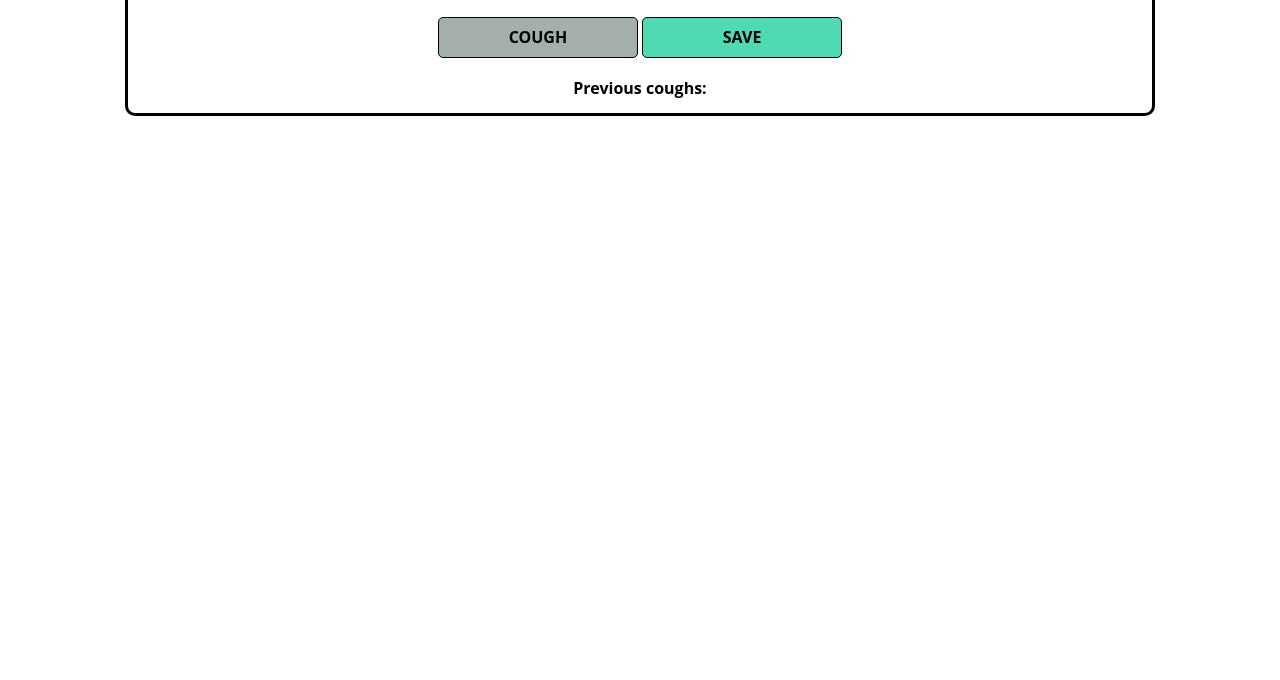
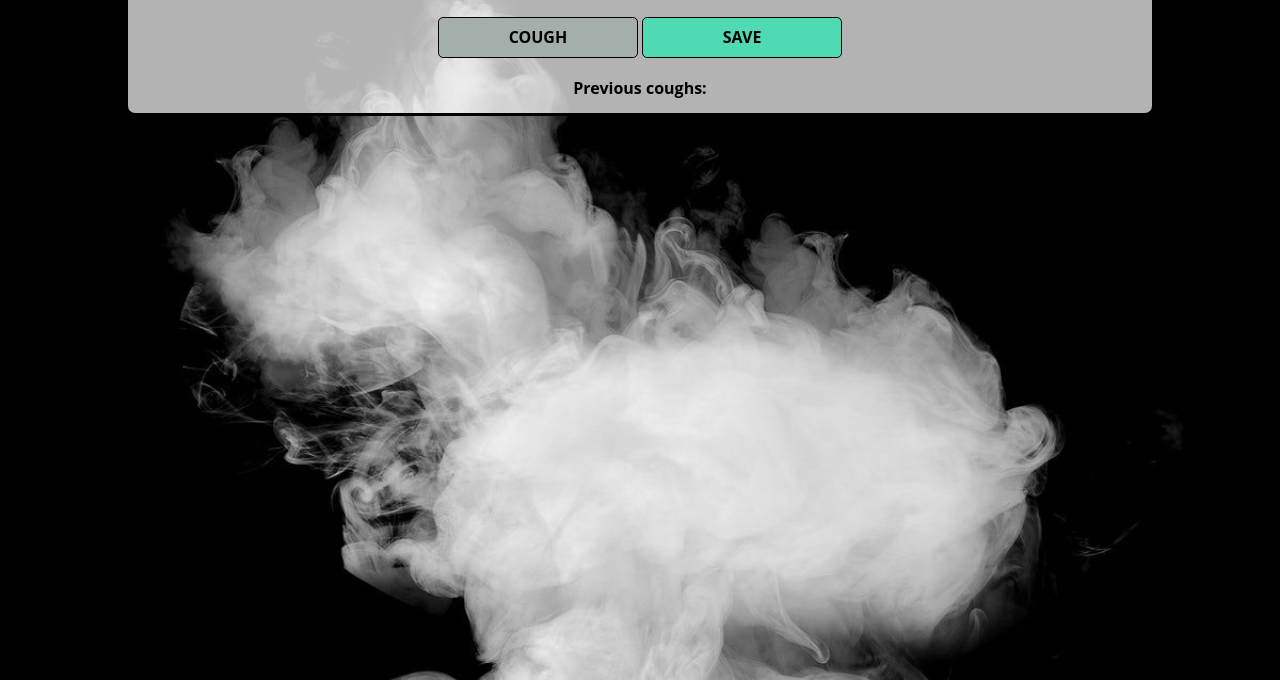
Before and after one commit to Lucasync/cough-counter, a plain HTML site: page index.html in a window 1280 px wide. Shown: the part 120-800 px from the top of the page. Drawn offline with nearby package versions, Linux system fonts and the light colour scheme.

Commit message:
changed smoke.jpeg to .jpg

```diff
--- a/index.css
+++ b/index.css
@@ -1,5 +1,5 @@
 body {
-    background-image: url("smokejpeg");
+    background-image: url("smoke.jpg");
     background-size: cover;
     font-family: 'Open Sans', 'Helvetica Neue', sans-serif;
     text-align: center;
```
